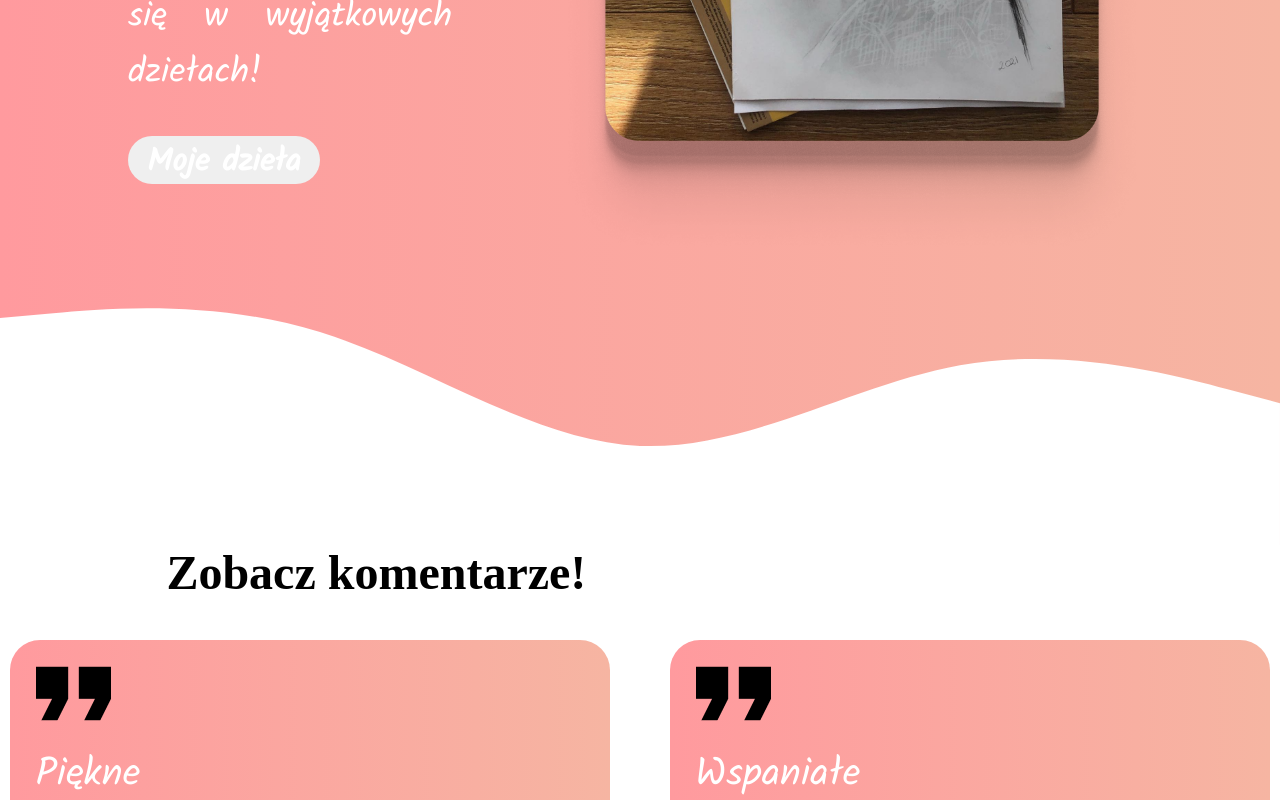
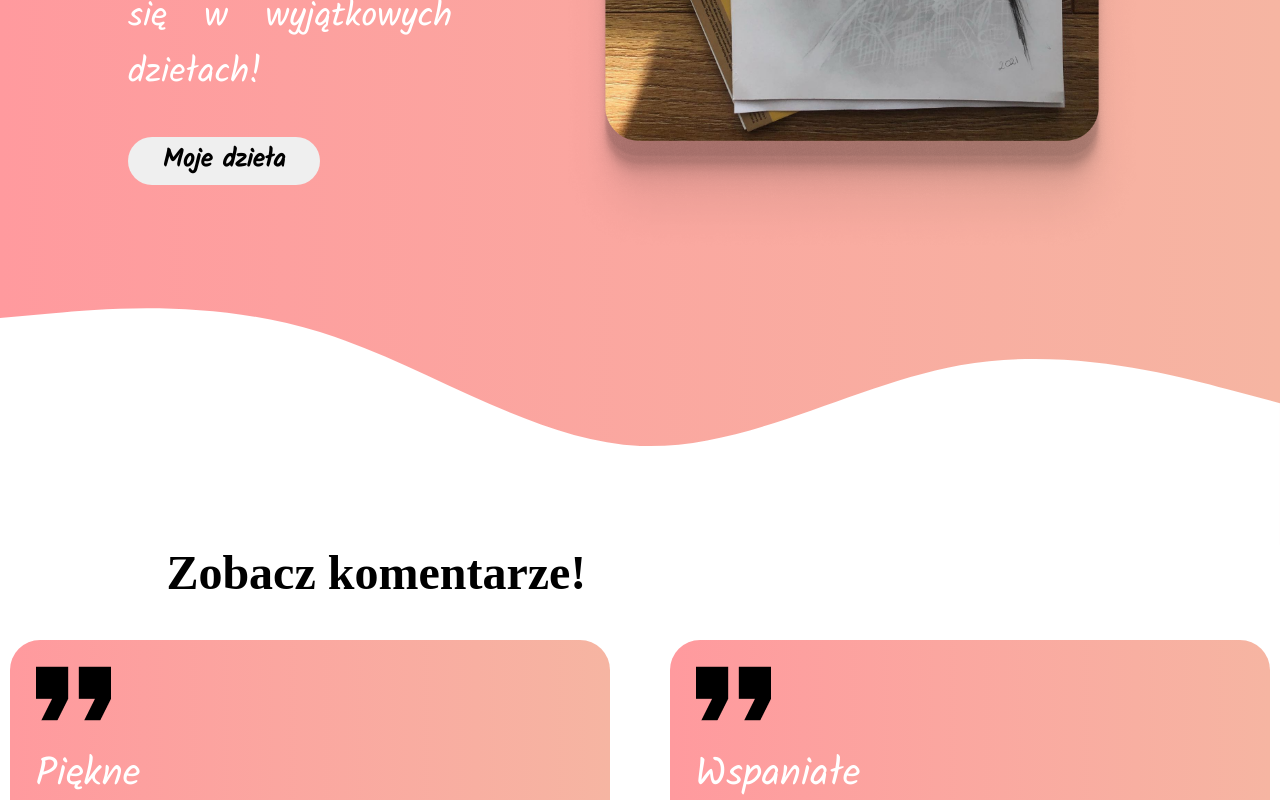
Before and after one commit to kacpergoluchowski/aniakreuje, a React (Create React App) app: page / in a window 1280 px wide. Shown: the part 2200-3000 px from the top of the page. Built offline with nearby package versions, Linux system fonts and the light colour scheme; a web font is replaced by a local one.

Commit message:
fix links 3

```diff
--- a/src/index.css
+++ b/src/index.css
@@ -15,8 +15,9 @@ code {
 }
 
 .btn {
-  color: white !important;
+  color: black !important;
   text-decoration: none;
+  font-size: 80%;
 }
 
 * {
```
